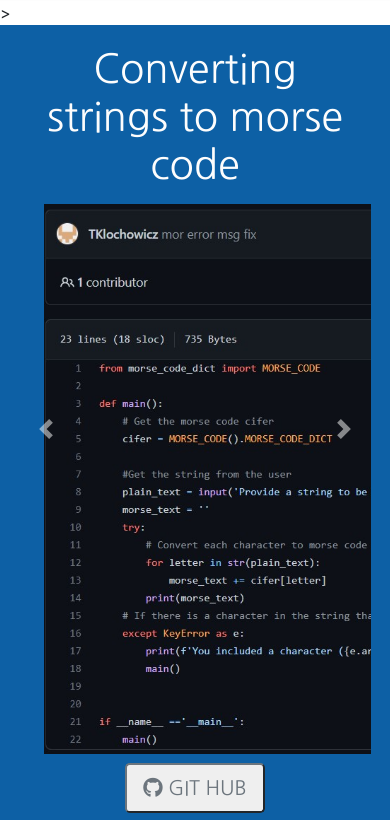
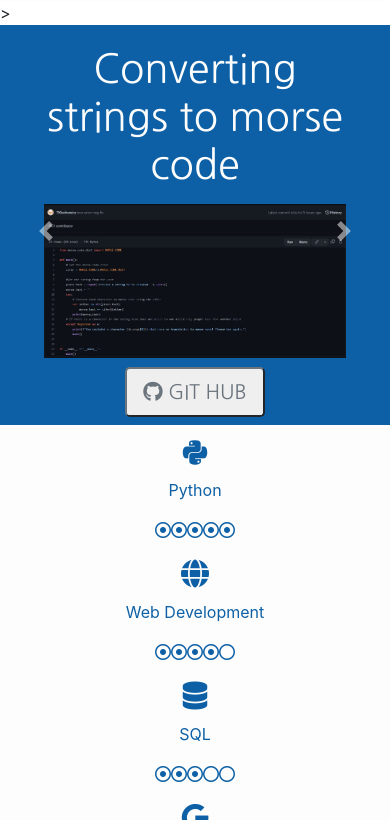
Before and after one commit to TKlochowicz/Portfolio-website, a Flask app: page / in a window 390 px wide. Shown: the part 1554-2374 px from the top of the page. Run offline with Flask 2, Linux system fonts and the light colour scheme; data comes from the database, SQL or seed files in the repository; some libraries are stand-ins or nearby versions.

Commit message:
responsive imgs for mobile

```diff
--- a/templates/index.html
+++ b/templates/index.html
@@ -83,20 +83,20 @@
           <div class="carousel-inner">
             <div class="carousel-item active">
               <h1 class="carousel-title">Converting strings to morse code</h1>
-              <img src="static/morse_code.jpg" class="car-img">
+              <img src="static/morse_code.jpg" class="car-img img-fluid">
               <br>
               <a href="https://github.com/TKlochowicz/Morse-code-converter" class="but-git"><button class="btn-outline-secondary btn-lg but-git"> <i class="fa-brands fa-github"></i> GIT HUB</button></a>
 
             </div>
             <div class="carousel-item">
                 <h1 class="carousel-title">The Breakout Game</h1>
-                <img src="static/breakout.png" class="car-img">
+                <img src="static/breakout.png" class="car-img img-fluid">
                 <br>
                 <a href="https://github.com/TKlochowicz/Breakout" class="but-git"><button class="btn-outline-secondary btn-lg but-git"><i class="fa-brands fa-github"></i> GIT HUB</button></a>
             </div>
             <div class="carousel-item">
                 <h1 class="carousel-title">Theorem prover for peer-grading (co-authored)</h1>
-                <img src="static/comsoc_paper.png" class="car-img">
+                <img src="static/comsoc_paper.png" class="car-img img-fluid">
                 <br>
                 <a href="https://github.com/TKlochowicz/SAT-solving-for-peer-grading" class="but-git"><button class="btn-outline-secondary btn-lg"><i class="fa-brands fa-github"></i> GIT HUB</button></a>
             </div>
```
